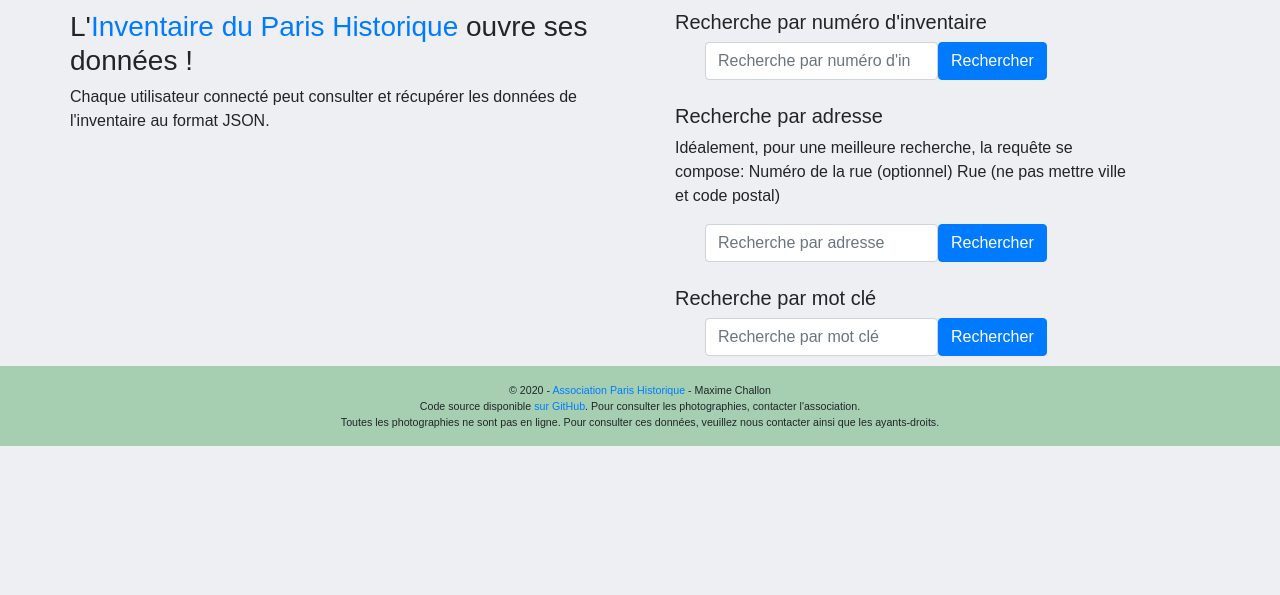
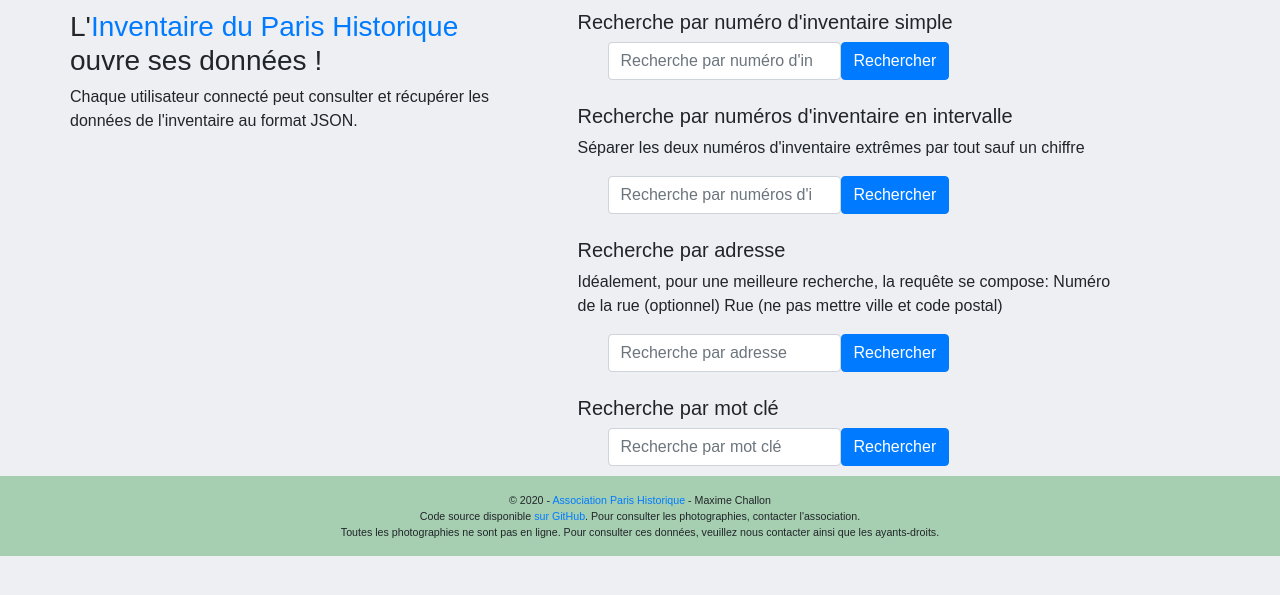
Before and after one commit to MaximeChallon/InventaireParisHistorique_webapp, a Python web app: template app/templates/pages/api.html in a window 1280 px wide. Shown: the part 121-716 px from the top of the page. Run offline with Jinja, Linux system fonts and the light colour scheme; the template is opened without the code that fills it, so the values that code supplies are empty; some libraries are stand-ins or nearby versions; grey boxes are pictures that could not be loaded.

Commit message:
ajout du formulaire d'accès à multiple_photo_id

```diff
--- a/app/templates/pages/api.html
+++ b/app/templates/pages/api.html
@@ -7,16 +7,25 @@ API
 {% block corps %}
 <div class="row">
 
-    <div class="col-sm-6">
+    <div class="col-sm-5">
         <h3>L'<a href="{{ url_for('accueil') }}">Inventaire du Paris Historique</a> ouvre ses données !</h3>
         <p>Chaque utilisateur connecté peut consulter et récupérer les données de l'inventaire au format JSON.</p>
     </div>
 
-    <div class="col-sm-5">
+    <div class="col-sm-6">
         <div class="row" style="margin-left: 20px;">
-            <h5>Recherche par numéro d'inventaire</h5>
+            <h5>Recherche par numéro d'inventaire simple</h5>
             <form class="form-inline my-2 my-lg-0" style="margin-left: 30px;" action="{{url_for('single_photo_id')}}" method="GET">
                 <input type="search" name="q" class="form-control mr-sm-10" type="text" placeholder="Recherche par numéro d'inventaire">
+                <button type="button" class="btn btn-primary">Rechercher</button>
+            </form>
+        </div>
+        <br>
+        <div class="row" style="margin-left: 20px;">
+            <h5>Recherche par numéros d'inventaire en intervalle</h5>
+            <p>Séparer les deux numéros d'inventaire extrêmes par tout sauf un chiffre</p>
+            <form class="form-inline my-2 my-lg-0" style="margin-left: 30px;" action="{{url_for('multiple_photo_id')}}" method="GET">
+                <input type="search" name="q" class="form-control mr-sm-10" type="text" placeholder="Recherche par numéros d'inventaire">
                 <button type="button" class="btn btn-primary">Rechercher</button>
             </form>
         </div>
```
